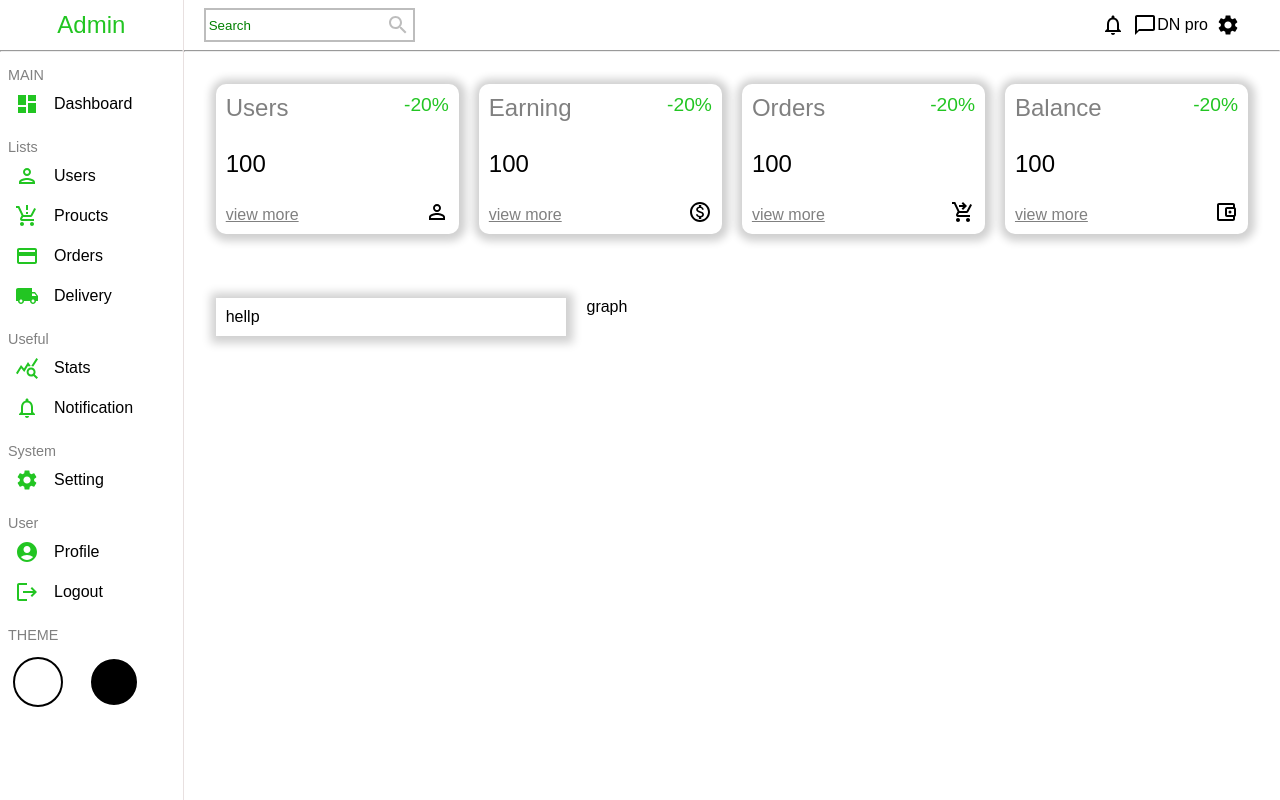
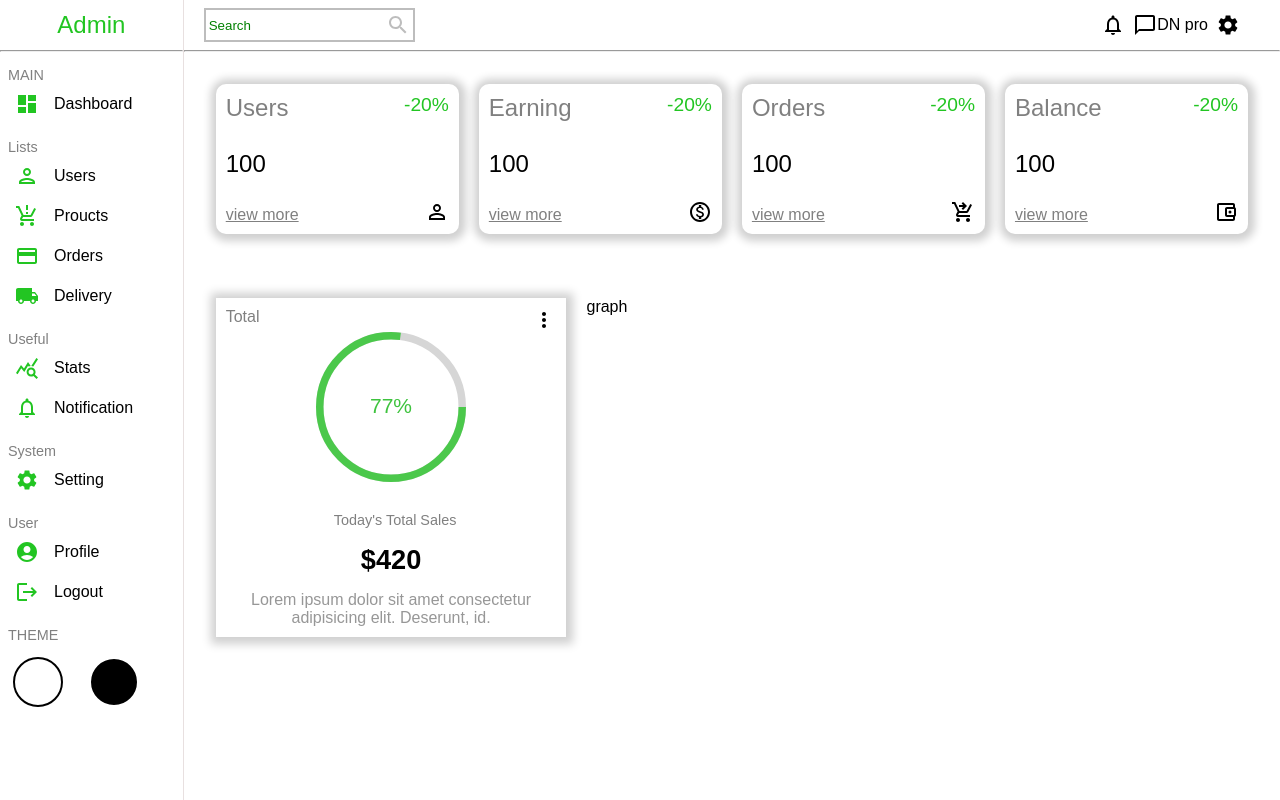
Before and after one commit to Bikalpa-Paudel/React-Dashboard, a React (Create React App) app: page / in a window 1280 px wide. Built offline with nearby package versions, Linux system fonts and the light colour scheme.

Commit message:
adding react circular progress bar as dependencies and making one

```diff
--- a/src/components/chart/Chart.jsx
+++ b/src/components/chart/Chart.jsx
@@ -1,9 +1,53 @@
-import './chart.css'
+import "./chart.css";
+import { CircularProgressbar } from "react-circular-progressbar";
+import "react-circular-progressbar/dist/styles.css";
+import MoreVertIcon from "@mui/icons-material/MoreVert";
 
-export default function Chart(){
-    return(
-        <div className="chart">
-            hellp
+export default function Chart() {
+  const percentage = 77;
+  return (
+    <div className="chart">
+      <div className="chart-top">
+        <div className="chart-title">Total</div>
+        <MoreVertIcon className="kebab" />
+      </div>
+      <div className="chart-bottom">
+        <div className="pro-bar">
+          <CircularProgressbar
+            value={percentage}
+            text={`${percentage}%`}
+            strokeWidth={5}
+            styles={{
+              root: {},
+              path: {
+                stroke: `rgba(34, 197, 34, ${percentage / 100})`,
+
+                strokeLinecap: "butt",
+                transition: "stroke-dashoffset 0.5s ease 0s",
+                transform: "rotate(0.25turn)",
+                transformOrigin: "center center",
+              },
+
+              trail: {
+                stroke: "#d6d6d6",
+                strokeLinecap: "butt",
+                transform: "rotate(0.25turn)",
+                transformOrigin: "center center",
+              },
+              text: {
+                fill: "#3EC33E",
+                fontSize: "14px",
+              },
+              background: {
+                fill: "#3e98c7",
+              },
+            }}
+          />
         </div>
-    )
+        <p className="title">Today's Total Sales</p>
+        <p className="amount">$420</p>
+        <p className="dec">Lorem ipsum dolor sit amet consectetur adipisicing elit. Deserunt, id.</p>
+      </div>
+    </div>
+  );
 }
--- a/src/components/chart/chart.css
+++ b/src/components/chart/chart.css
@@ -5,3 +5,33 @@
     flex: 1;
     padding: 10px;
 }
+.chart-top{
+    display: flex;
+    justify-content: space-between;
+}
+.chart-title{
+    color: grey;
+}
+.kebab{
+    cursor: pointer;
+}
+.chart-bottom{
+    display: flex;
+    flex-direction: column;
+    align-items: center;
+    gap: 15px;
+}
+.pro-bar{
+    height: 150px;
+    width: 150px;
+}
+
+.amount{
+    font-weight: 700;
+    font-size: 1.7rem;
+}
+
+.dec{
+    text-align: center;
+    color: rgb(151, 151, 151);
+}
```
Also changed, not shown: package.json (+5 -3 lines), 1 other file (tests, documents, lock files or other folders).
